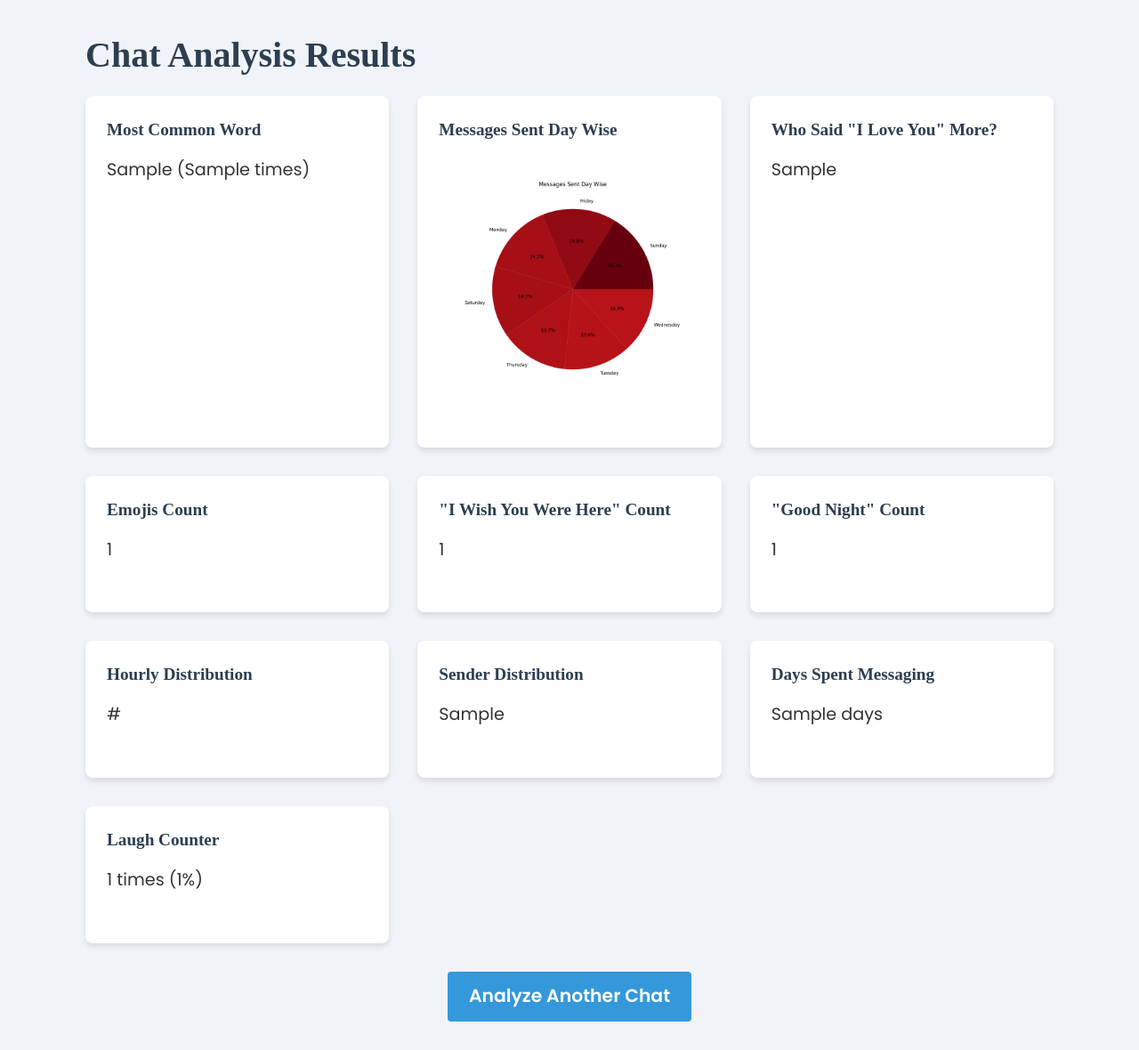
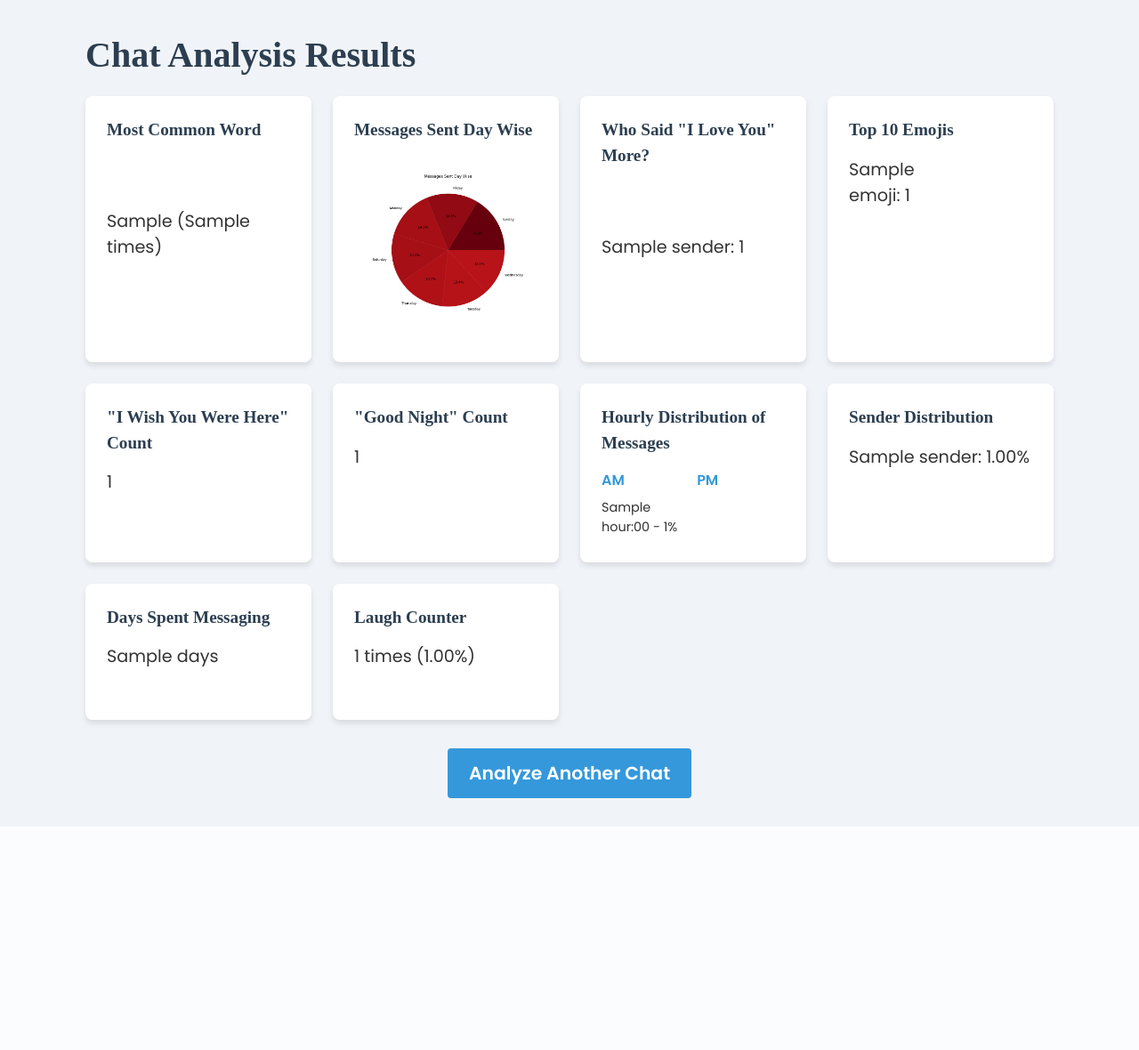
Before and after one commit to pritpalcodes/chat-insights-generator-deployed, a Flask app: template templates/results.html in a window 1280 px wide. Shown: the whole page at 89% size. After the commit the page ends 897 px from the top, so only its background shows below. Run offline with Flask 2, Linux system fonts and the light colour scheme; the template is opened without the code that fills it: most values are stand-ins (such as "Sample title", 1, 10 or a date in 2020); some web fonts are replaced.

Commit message:
updated the results page

```diff
--- a/app.py
+++ b/app.py
@@ -6,6 +6,13 @@ from collections import Counter
 import matplotlib.pyplot as plt
 import os
 import calendar
+import emoji
+from nltk.corpus import stopwords
+from nltk.tokenize import word_tokenize
+import nltk
+
+nltk.download('stopwords')
+nltk.download('punkt')
 
 app = Flask(__name__)
 app.config['UPLOAD_FOLDER'] = 'uploads/'
@@ -44,7 +51,14 @@ def analyze_chat(file_path):
 
         # Analysis 3: Count specific emojis
         emojis = ['😘', '🫡', '🥳', '🫶🏻', '❤️']
-        emoji_count = {emoji: df['Message'].str.count(emoji).sum() for emoji in emojis}
+        emoji_count = {}
+        for message in df['Message']:
+            for char in message:
+                if char in emoji.EMOJI_DATA:
+                    emoji_count[char] = emoji_count.get(char, 0) + 1
+
+        # Get top 10 emojis
+        top_10_emojis = dict(sorted(emoji_count.items(), key=lambda x: x[1], reverse=True)[:10])
 
         # Analysis 4: Count "I wish you were here"
         wish_count = df['Message'].str.contains('I wish you were here', case=False).sum()
@@ -106,7 +120,7 @@ def analyze_chat(file_path):
             "days_spent_messaging": days_spent_messaging,
             "laugh_count": laugh_count,
             "laugh_percentage": laugh_percentage,
-            "top_emojis": emoji_count,  # Added this line
+            "top_10_emojis": top_10_emojis,
             "message_count": len(df),  # Added this line
         }
 
--- a/templates/results.html
+++ b/templates/results.html
@@ -25,18 +25,27 @@
         }
         .results-grid {
             display: grid;
-            grid-template-columns: repeat(auto-fit, minmax(300px, 1fr));
-            gap: 2rem;
+            grid-template-columns: repeat(auto-fit, minmax(250px, 1fr));
+            gap: 1.5rem;
         }
         .stat-card {
             background-color: #ffffff;
             border-radius: 8px;
             padding: 1.5rem;
             box-shadow: 0 4px 6px rgba(0, 0, 0, 0.1);
+            display: flex;
+            flex-direction: column;
         }
         .stat-card h2 {
             font-size: 1.2rem;
             margin-bottom: 1rem;
+            flex-grow: 0;
+        }
+        .stat-card-content {
+            flex-grow: 1;
+            display: flex;
+            flex-direction: column;
+            justify-content: center;
         }
         .button {
             display: inline-block;
@@ -51,6 +60,22 @@
         .button:hover {
             background-color: #2980b9;
         }
+        .hourly-distribution {
+            display: flex;
+            justify-content: space-between;
+        }
+        .am-distribution, .pm-distribution {
+            width: 48%;
+        }
+        .am-distribution h3, .pm-distribution h3 {
+            font-size: 1rem;
+            margin-bottom: 0.5rem;
+            color: #3498db;
+        }
+        .am-distribution p, .pm-distribution p {
+            font-size: 0.9rem;
+            margin-bottom: 0.25rem;
+        }
     </style>
 </head>
 <body>
@@ -59,7 +84,9 @@
         <div class="results-grid">
             <div class="stat-card">
                 <h2>Most Common Word</h2>
-                <p>{{ stats['most_common_word'][0] }} ({{ stats['most_common_word'][1] }} times)</p>
+                <div class="stat-card-content">
+                    <p>{{ stats['most_common_word'][0] }} ({{ stats['most_common_word'][1] }} times)</p>
+                </div>
             </div>
             <div class="stat-card">
                 <h2>Messages Sent Day Wise</h2>
@@ -67,11 +94,30 @@
             </div>
             <div class="stat-card">
                 <h2>Who Said "I Love You" More?</h2>
-                <p>{{ stats['love_count'] }}</p>
+                <div class="stat-card-content">
+                    {% for sender, count in stats['love_count'].items() %}
+                        <p>{{ sender }}: {{ count }}</p>
+                    {% endfor %}
+                </div>
             </div>
             <div class="stat-card">
-                <h2>Emojis Count</h2>
-                <p>{{ stats['emoji_count'] }}</p>
+                <h2>Top 10 Emojis</h2>
+                <div style="display: flex; justify-content: space-between;">
+                    <div style="width: 48%;">
+                        {% for emoji, count in stats['top_10_emojis'].items() %}
+                            {% if loop.index <= 5 %}
+                                <p>{{ emoji|safe }}: {{ count }}</p>
+                            {% endif %}
+                        {% endfor %}
+                    </div>
+                    <div style="width: 48%;">
+                        {% for emoji, count in stats['top_10_emojis'].items() %}
+                            {% if loop.index > 5 %}
+                                <p>{{ emoji|safe }}: {{ count }}</p>
+                            {% endif %}
+                        {% endfor %}
+                    </div>
+                </div>
             </div>
             <div class="stat-card">
                 <h2>"I Wish You Were Here" Count</h2>
@@ -82,12 +128,27 @@
                 <p>{{ stats['good_night_count'] }}</p>
             </div>
             <div class="stat-card">
-                <h2>Hourly Distribution</h2>
-                <p>{{ stats['hourly_distribution'] }}</p>
+                <h2>Hourly Distribution of Messages</h2>
+                <div class="hourly-distribution">
+                    <div class="am-distribution">
+                        <h3>AM</h3>
+                        {% for hour, percentage in stats['hourly_distribution'].items() if hour|int < 12 %}
+                            <p>{{ hour }}:00 - {{ percentage|round(2) }}%</p>
+                        {% endfor %}
+                    </div>
+                    <div class="pm-distribution">
+                        <h3>PM</h3>
+                        {% for hour, percentage in stats['hourly_distribution'].items() if hour|int >= 12 %}
+                            <p>{{ hour|int|string if hour|int > 12 else '12' }}:00 - {{ percentage|round(2) }}%</p>
+                        {% endfor %}
+                    </div>
+                </div>
             </div>
             <div class="stat-card">
                 <h2>Sender Distribution</h2>
-                <p>{{ stats['sender_distribution'] }}</p>
+                {% for sender, percentage in stats['sender_distribution'].items() %}
+                    <p>{{ sender }}: {{ "%.2f"|format(percentage) }}%</p>
+                {% endfor %}
             </div>
             <div class="stat-card">
                 <h2>Days Spent Messaging</h2>
@@ -95,7 +156,7 @@
             </div>
             <div class="stat-card">
                 <h2>Laugh Counter</h2>
-                <p>{{ stats['laugh_count'] }} times ({{ stats['laugh_percentage'] }}%)</p>
+                <p>{{ stats['laugh_count'] }} times ({{ "%.2f"|format(stats['laugh_percentage']) }}%)</p>
             </div>
         </div>
         <div style="text-align: center; margin-top: 2rem;">
```
